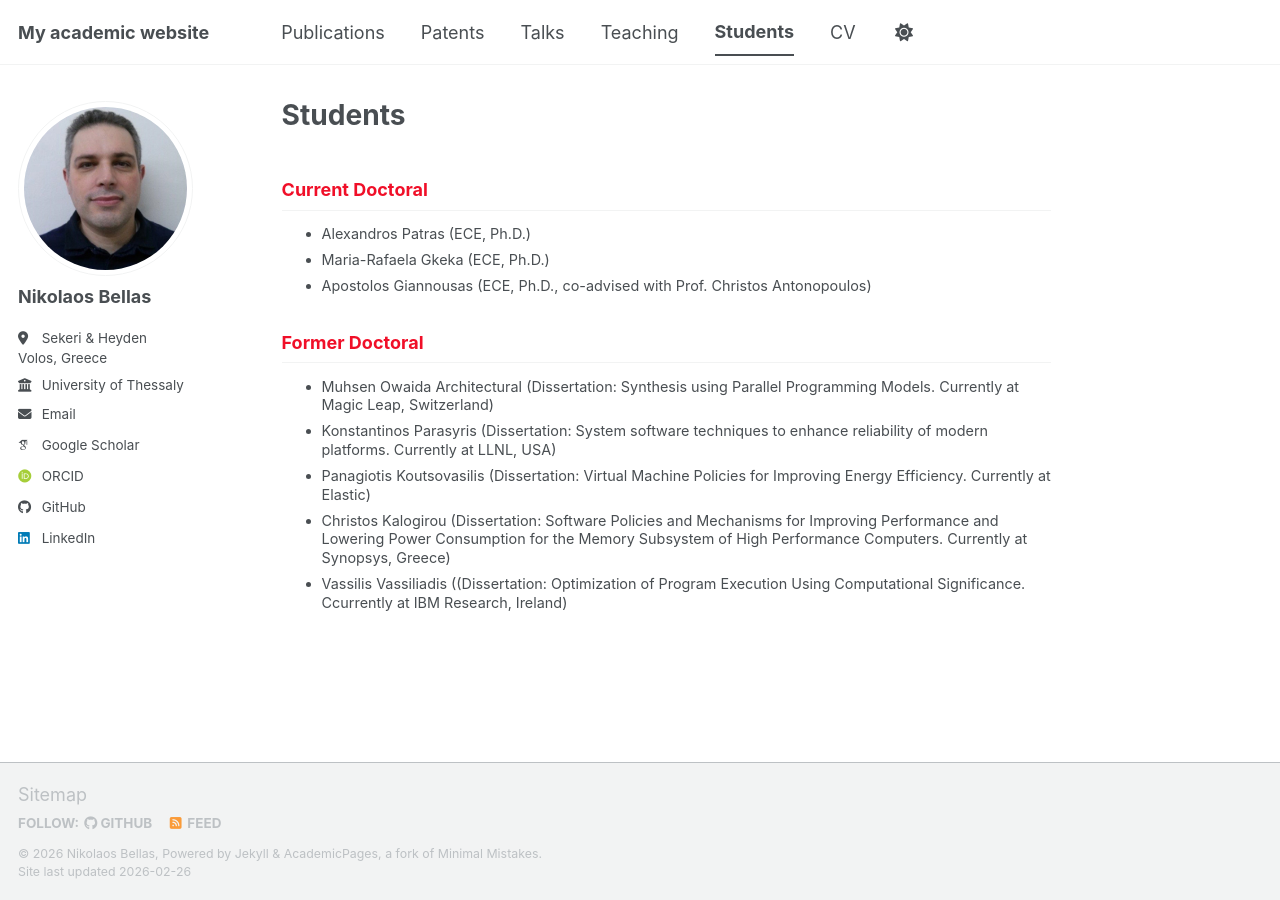
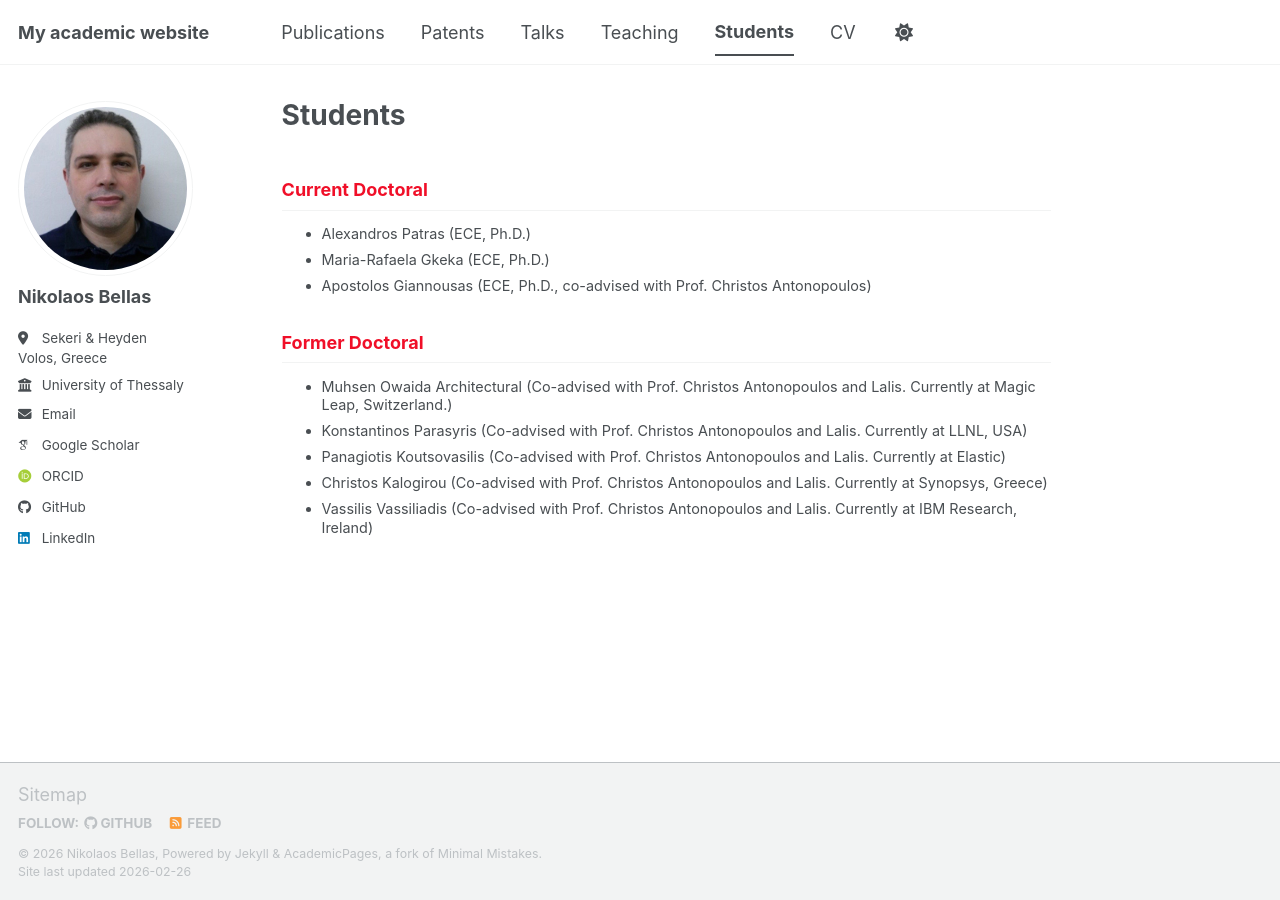
Before and after one commit to nbellas/nbellas.github.io, a Jekyll site: the page built from _pages/students.md, in a window 1280 px wide. Built offline with Jekyll 4.4.1, drawn with Linux system fonts in a browser that asks for light colours; some web fonts are replaced; a script bundle is joined from its source files by our own code; library files that are not in the unit come from our copies.

Commit message:
Update students.md

```diff
--- a/_pages/students.md
+++ b/_pages/students.md
@@ -20,10 +20,10 @@ classes:
 
 <h2 style="color: #f00f28;">Former Doctοral</h2>
 
-* Muhsen Owaida Architectural (Dissertation: Synthesis using Parallel Programming Models. Currently at Magic Leap, Switzerland)
-* Konstantinos Parasyris (Dissertation: System software techniques to enhance reliability of modern platforms. Currently at LLNL, USA)
-* Panagiotis Koutsovasilis (Dissertation: Virtual Machine Policies for Improving Energy Efficiency. Currently at Elastic)
-* Christos Kalogirou (Dissertation: Software Policies and Mechanisms for Improving Performance and Lowering Power Consumption for the Memory Subsystem of High Performance Computers. Currently at Synopsys, Greece)
-* Vassilis Vassiliadis ((Dissertation: Optimization of Program Execution Using Computational Significance. Ccurrently at IBM Research, Ireland)
+* Muhsen Owaida Architectural (Co-advised with Prof. Christos Antonopoulos and Lalis. Currently at Magic Leap, Switzerland.)
+* Konstantinos Parasyris (Co-advised with Prof. Christos Antonopoulos and Lalis. Currently at LLNL, USA)
+* Panagiotis Koutsovasilis (Co-advised with Prof. Christos Antonopoulos and Lalis. Currently at Elastic)
+* Christos Kalogirou (Co-advised with Prof. Christos Antonopoulos and Lalis. Currently at Synopsys, Greece)
+* Vassilis Vassiliadis (Co-advised with Prof. Christos Antonopoulos and Lalis. Currently at IBM Research, Ireland)
 
 </div>
```
